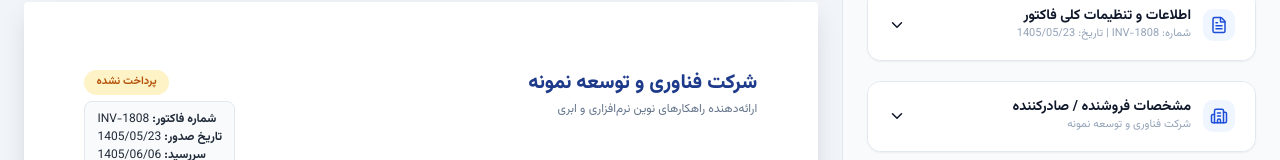
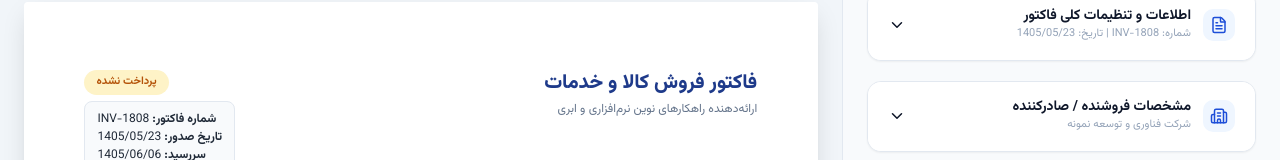
Before and after one commit to majiix/Persian-Invoice-Generator, a React (Vite) app: page / in a window 1280 px wide. Shown: the part 140-300 px from the top of the page. Built offline with nearby package versions, Linux system fonts and the light colour scheme.

Commit message:
updated header

```diff
--- a/src/components/templates/MinimalTemplate.tsx
+++ b/src/components/templates/MinimalTemplate.tsx
@@ -19,10 +19,16 @@ export const MinimalTemplate: React.FC<TemplateProps> = ({ invoice }) => {
       {/* Header */}
       <div className="minimal-header">
         <div className="minimal-title">
-          <h2>{invoice.title || 'صورتحساب'}</h2>
-          <div style={{ fontSize: '13px', fontWeight: 600, color: '#374151' }}>
-            {invoice.business.name}
-          </div>
+          <h2>{invoice.title || 'فاکتور فروش کالا و خدمات'}</h2>
+          {invoice.business.subtitle ? (
+            <div style={{ fontSize: '12px', color: '#6b7280' }}>
+              {invoice.business.subtitle}
+            </div>
+          ) : invoice.business.name ? (
+            <div style={{ fontSize: '12px', color: '#6b7280' }}>
+              {invoice.business.name}
+            </div>
+          ) : null}
         </div>
 
         <div className="minimal-invoice-meta">
--- a/src/components/templates/ModernTemplate.tsx
+++ b/src/components/templates/ModernTemplate.tsx
@@ -26,8 +26,12 @@ export const ModernTemplate: React.FC<TemplateProps> = ({ invoice }) => {
             </div>
           )}
           <div className="modern-brand-text">
-            <h2>{invoice.business.name}</h2>
-            {invoice.business.subtitle && <p>{invoice.business.subtitle}</p>}
+            <h2>{invoice.title || 'فاکتور فروش کالا و خدمات'}</h2>
+            {invoice.business.subtitle ? (
+              <p>{invoice.business.subtitle}</p>
+            ) : invoice.business.name ? (
+              <p>{invoice.business.name}</p>
+            ) : null}
           </div>
         </div>
 
```
